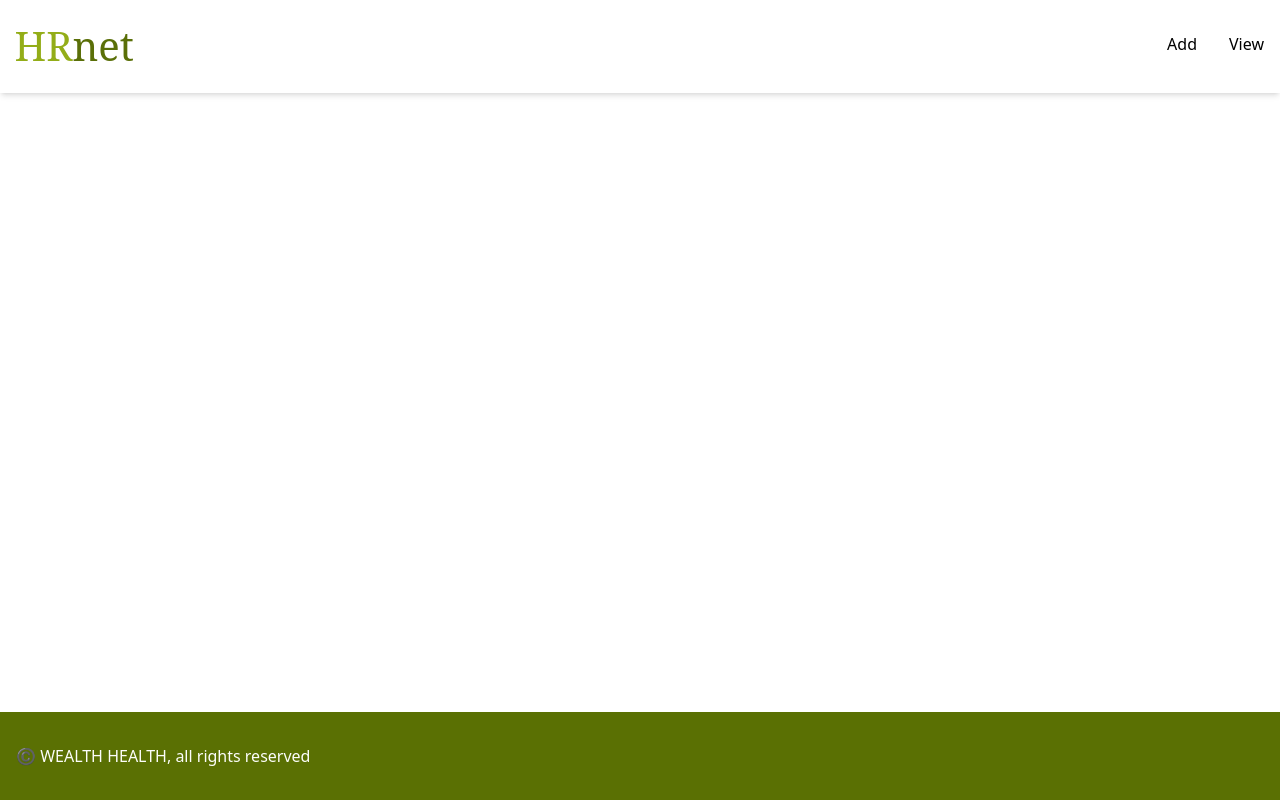
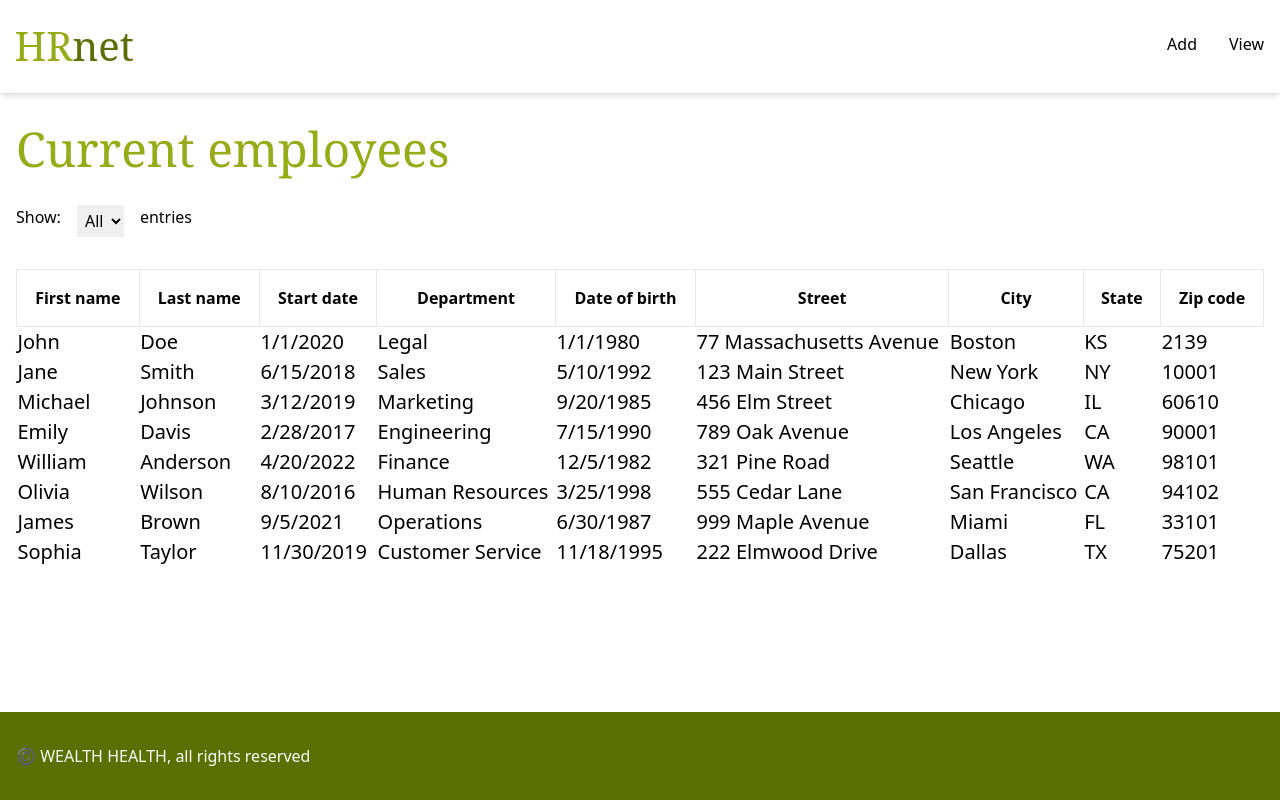
Before and after one commit to jeromeabel/oc-p14-hrnet, a React (Vite) app: page /view in a window 1280 px wide. Built offline with nearby package versions, Linux system fonts and the light colour scheme.

Commit message:
First Table coding with mockData, Header, Row components

```diff
--- a/src/components/AddForm.tsx
+++ b/src/components/AddForm.tsx
@@ -13,9 +13,9 @@ const defaultData = {
   startDate: new Date('2020-01-01'),
   street: '77 Massachusetts Avenue',
   city: 'Boston',
+  state: 'KS',
   zipCode: 2139,
   department: 'Legal',
-  state: 'KS',
 };
 
 type AddFormProps = {
@@ -75,6 +75,14 @@ const AddForm = ({ onSubmit }: AddFormProps) => {
             label="City"
             error={errors.city?.message}
           />
+
+          <Select
+            {...register('state')}
+            label="State"
+            error={errors.state?.message}
+            options={states}
+          />
+
           <Input
             {...register('zipCode', { valueAsNumber: true })}
             type="number"
@@ -89,12 +97,6 @@ const AddForm = ({ onSubmit }: AddFormProps) => {
           error={errors.department?.message}
           options={departments}
         />
-        <Select
-          {...register('state')}
-          label="State"
-          error={errors.state?.message}
-          options={states}
-        />
 
         <input
           className="p-3 rounded bg-secondary hover:bg-primary text-white text-xl cursor-pointer"
--- /dev/null
+++ b/src/components/Table.tsx
@@ -0,0 +1,72 @@
+import TableHeaderColumn from './TableHeaderColumn';
+
+import { mockData } from '../data/mockData';
+import TableRow from './TableRow';
+import { useState } from 'react';
+
+const headers = [
+  { key: 'firstName', label: 'First name' },
+  { key: 'lastName', label: 'Last name' },
+  { key: 'startDate', label: 'Start date' },
+  { key: 'department', label: 'Department' },
+  { key: 'dateOfBirth', label: 'Date of birth' },
+  { key: 'street', label: 'Street' },
+  { key: 'city', label: 'City' },
+  { key: 'state', label: 'State' },
+  { key: 'zipCode', label: 'Zip code' },
+];
+
+const Table = () => {
+  const originalData = mockData;
+  const [currentData, setCurrentData] = useState(mockData);
+
+  const filterNumber = (event: React.ChangeEvent<HTMLSelectElement>) => {
+    const inputValue = event.target.value;
+    const parsedValue = parseInt(inputValue, 10); // Parse input value to an integer
+    if (!isNaN(parsedValue)) {
+      setCurrentData(originalData.slice(0, parsedValue));
+    } else {
+      if (event.target.value === 'All') setCurrentData(originalData);
+    }
+  };
+
+  return (
+    <div className="my-8">
+      {/* <input type="number" onChange={filterNumber} className="bg-green-500" /> */}
+
+      <div className="flex gap-4 align-middle">
+        <label htmlFor="filterSelect" aria-label="Filter data by number">
+          Show:
+        </label>
+        <select className="p-1" id="filterSelect" onChange={filterNumber}>
+          <option>All</option>
+          <option>2</option>
+          <option>4</option>
+          <option>6</option>
+          <option>8</option>
+        </select>
+        <span>entries</span>
+      </div>
+
+      <table className="w-full my-8">
+        <thead>
+          <tr>
+            {headers.map((col) => (
+              <TableHeaderColumn key={col.key} label={col.label} />
+            ))}
+          </tr>
+        </thead>
+        <tbody>
+          {currentData.map((data) => (
+            <TableRow
+              key={`${data.lastName}-${data.dateOfBirth}`}
+              data={data}
+            />
+          ))}
+        </tbody>
+      </table>
+    </div>
+  );
+};
+
+export default Table;
--- /dev/null
+++ b/src/components/TableHeaderColumn.tsx
@@ -0,0 +1,9 @@
+type ColumnProps = {
+  label: string;
+};
+
+const TableHeaderColumn = ({ label }: ColumnProps) => {
+  return <th className="p-4 border">{label}</th>;
+};
+
+export default TableHeaderColumn;
--- /dev/null
+++ b/src/components/TableRow.tsx
@@ -0,0 +1,23 @@
+import { AddFormType } from '../types/types';
+
+type RowProps = {
+  data: AddFormType;
+};
+
+const TableRow = ({ data }: RowProps) => {
+  return (
+    <tr className="text-xl">
+      <td>{data.firstName}</td>
+      <td>{data.lastName}</td>
+      <td>{data.startDate.toLocaleDateString('en-US')}</td>
+      <td>{data.department}</td>
+      <td>{data.dateOfBirth.toLocaleDateString('en-US')}</td>
+      <td>{data.street}</td>
+      <td>{data.city}</td>
+      <td>{data.state}</td>
+      <td>{data.zipCode}</td>
+    </tr>
+  );
+};
+
+export default TableRow;
--- /dev/null
+++ b/src/data/mockData.ts
@@ -0,0 +1,92 @@
+import { AddFormType } from '../types/types';
+
+export const mockData: AddFormType[] = [
+  {
+    firstName: 'John',
+    lastName: 'Doe',
+    dateOfBirth: new Date('1980-01-01'),
+    startDate: new Date('2020-01-01'),
+    street: '77 Massachusetts Avenue',
+    city: 'Boston',
+    state: 'KS',
+    zipCode: 2139,
+    department: 'Legal',
+  },
+  {
+    firstName: 'Jane',
+    lastName: 'Smith',
+    dateOfBirth: new Date('1992-05-10'),
+    startDate: new Date('2018-06-15'),
+    street: '123 Main Street',
+    city: 'New York',
+    state: 'NY',
+    zipCode: 10001,
+    department: 'Sales',
+  },
+  {
+    firstName: 'Michael',
+    lastName: 'Johnson',
+    dateOfBirth: new Date('1985-09-20'),
+    startDate: new Date('2019-03-12'),
+    street: '456 Elm Street',
+    city: 'Chicago',
+    state: 'IL',
+    zipCode: 60610,
+    department: 'Marketing',
+  },
+  {
+    firstName: 'Emily',
+    lastName: 'Davis',
+    dateOfBirth: new Date('1990-07-15'),
+    startDate: new Date('2017-02-28'),
+    street: '789 Oak Avenue',
+    city: 'Los Angeles',
+    state: 'CA',
+    zipCode: 90001,
+    department: 'Engineering',
+  },
+  {
+    firstName: 'William',
+    lastName: 'Anderson',
+    dateOfBirth: new Date('1982-12-05'),
+    startDate: new Date('2022-04-20'),
+    street: '321 Pine Road',
+    city: 'Seattle',
+    state: 'WA',
+    zipCode: 98101,
+    department: 'Finance',
+  },
+  {
+    firstName: 'Olivia',
+    lastName: 'Wilson',
+    dateOfBirth: new Date('1998-03-25'),
+    startDate: new Date('2016-08-10'),
+    street: '555 Cedar Lane',
+    city: 'San Francisco',
+    state: 'CA',
+    zipCode: 94102,
+    department: 'Human Resources',
+  },
+  {
+    firstName: 'James',
+    lastName: 'Brown',
+    dateOfBirth: new Date('1987-06-30'),
+    startDate: new Date('2021-09-05'),
+    street: '999 Maple Avenue',
+    city: 'Miami',
+    state: 'FL',
+    zipCode: 33101,
+    department: 'Operations',
+  },
+  {
+    firstName: 'Sophia',
+    lastName: 'Taylor',
+    dateOfBirth: new Date('1995-11-18'),
+    startDate: new Date('2019-11-30'),
+    street: '222 Elmwood Drive',
+    city: 'Dallas',
+    state: 'TX',
+    zipCode: 75201,
+    department: 'Customer Service',
+  },
+];
--- a/src/pages/View.tsx
+++ b/src/pages/View.tsx
@@ -1,8 +1,12 @@
+import Table from '../components/Table';
+
 const View = () => {
-  return;
-  <div>
-    <h1>Current employees</h1>
-  </div>;
+  return (
+    <div>
+      <h1>Current employees</h1>
+      <Table />
+    </div>
+  );
 };
 
 export default View;
```
